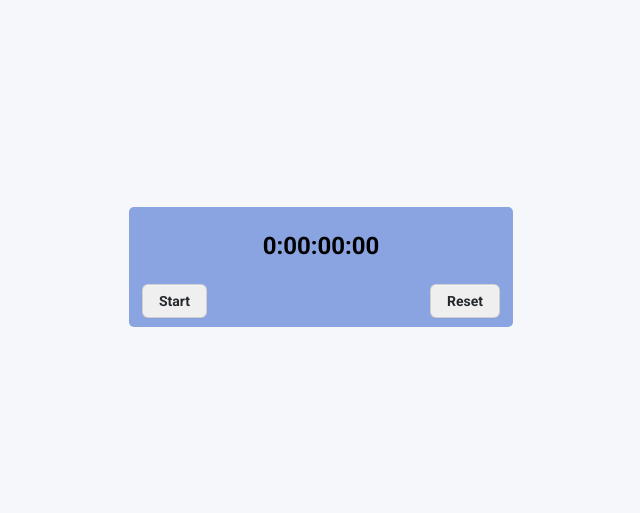
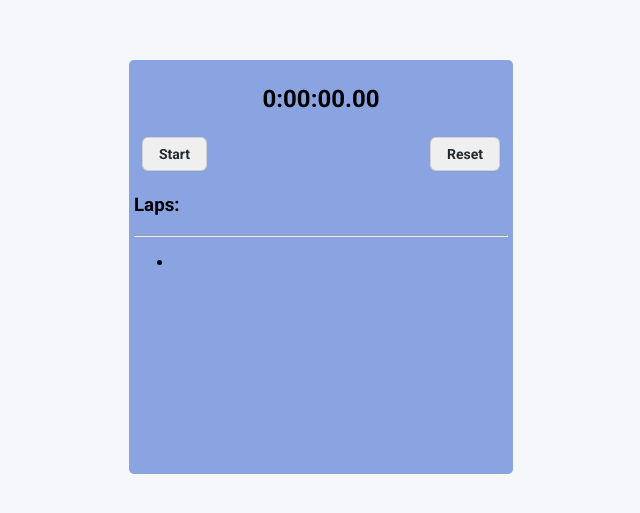
Before and after one commit to Shopify/eng-intern-assessment-react, a React app: page / in a window 1280 px wide. Shown: the part 133-646 px from the top of the page, without its empty margins (319-959 px from the left). Built offline with nearby package versions, Linux system fonts and the light colour scheme.

Commit message:
Add lap functionality

```diff
--- a/src/App.tsx
+++ b/src/App.tsx
@@ -7,9 +7,9 @@ import './index.css'
 export default function App() {
 
 	const [buttonMessage, setButtonMessage] = useState<string>('Start');
-	const currentTime = new Date();
 	const [time, setTime] = useState<number>(0);
 	const [isStarted, start] = useState<boolean>(false);
+	const [laps, setLaps] = useState<number[]>([]);
 
 	useEffect(() => {
 		let testVar: any;
@@ -22,19 +22,24 @@ export default function App() {
 		return () => clearInterval(testVar);
 	}, [isStarted, time])
 
+	const timeCalc = (time: any) => {
+		const hours = Math.floor(time / 360000);
+		const minutes = Math.floor((time % 360000) / 6000);
+		const seconds = Math.floor((time % 6000) / 100);
+		const milliseconds = time % 100;
+		const currentTime = hours.toString() + ":" + minutes.toString().padStart(2,"0") + ":" + seconds.toString().padStart(2,"0") + "." + milliseconds.toString().padStart(2,"0");
+		return currentTime;
+	}
+
 	const startStop = () => {
 		start(!isStarted)
 	};
 
 	const reset = () => {
+		start(false);
 		setTime(0);
+		setLaps([]);
 	};
-
-
-	const hours = Math.floor(time / 360000);
-	const minutes = Math.floor((time % 360000) / 6000);
-	const seconds = Math.floor((time % 6000) / 100);
-	const milliseconds = time % 100;
 
 	const startProps = {
 		text: buttonMessage,
@@ -43,10 +48,18 @@ export default function App() {
 		text: 'Reset',
 	};
 	const watchProps = {
-		time: (hours.toString() + ":" + minutes.toString().padStart(2,"0") + ":" + seconds.toString().padStart(2,"0") + ":" + milliseconds.toString().padStart(2,"0")),
+		time: timeCalc(time),
 	};
 	const lapProps = {
 		text: 'Lap',
+	}
+
+	const addLap = () => {
+		setLaps((prevLaps) => [...prevLaps, time])
+	};
+
+	const timeDiff = (time1: number, time2: number) => {
+		return Math.abs(time2-time1);
 	}
 
     return(
@@ -57,7 +70,23 @@ export default function App() {
 				</div>
 				<div className="buttons-wrapper">
 					<StopWatchButton {...startProps} onClick={startStop}/>
+					{isStarted?
+					<StopWatchButton {...lapProps} onClick={addLap}/>
+				:false}
 					<StopWatchButton {...resetProps} onClick={reset}/>
+				</div>
+
+				<div>
+						<h3>Laps:</h3>
+						<hr></hr>
+						<ul className="laps-list">
+							{laps.map((lap, index) => (
+								<li key={index}>
+									<span>{timeCalc(timeDiff(lap, (index !== 0) ? laps[index-1]:0))}</span>
+								</li>
+							))}
+							<li></li>
+						</ul>
 				</div>
 			</div>
 		</div>
--- a/src/index.css
+++ b/src/index.css
@@ -65,3 +65,28 @@ button:hover {
   background-color: #BBBBBB;
   transition-duration: 0.3s;
 }
+
+.laps-list {
+	overflow-y:scroll;
+	height: 200px;
+}
+
+* {
+scrollbar-width: auto;
+scrollbar-color: #999999 var(--background);
+}
+
+*::-webkit-scrollbar {
+width: 12px;
+}
+
+*::-webkit-scrollbar-track {
+background: #f4f3f9;
+border-radius: 8px;
+}
+
+*::-webkit-scrollbar-thumb {
+background-color: #999999;
+border-radius: 8px;
+border: 3px solid #f4f3f9;
+}
```
